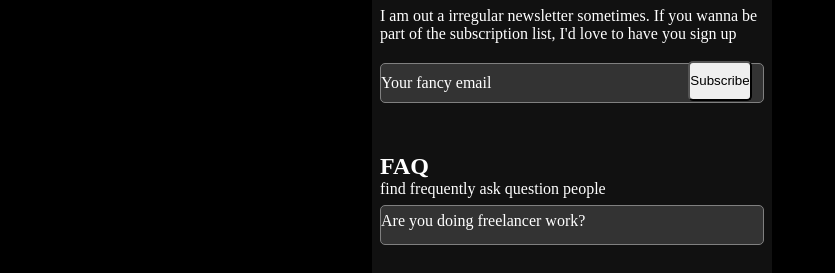
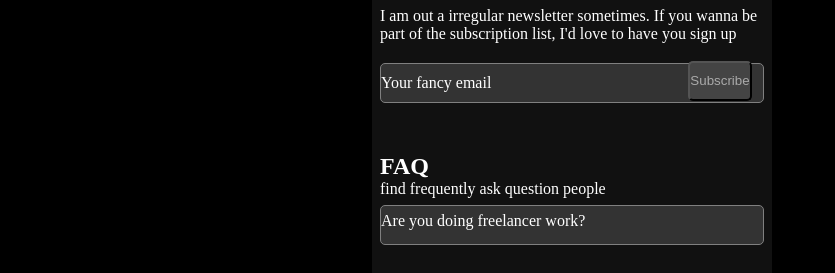
Before and after one commit to Nisha-20003/Challenge-8, a plain HTML site: page index.html in a window 1280 px wide. Shown: the part 506-779 px from the top of the page, 68-903 px from the left. Drawn offline with Linux system fonts and the light colour scheme.

Commit message:
Update index.html

```diff
--- a/index.html
+++ b/index.html
@@ -117,7 +117,7 @@
      <button id="submit">Submit</button>
      <h2 style="margin-top: 50px; margin-bottom: 10px">Newsletter</h2>
      <p>I am out a irregular newsletter sometimes. If you wanna be part of the subscription list, I'd love to have you sign up</p>
-     <div id="fancy">Your fancy email <button style="transform: translate(193px, -3px); height: 40px; margin-top: -50px;  display: inline-block; border-radius: 5px">Subscribe</button></div>
+     <div id="fancy">Your fancy email <button style="transform: translate(193px, -3px); height: 40px; margin-top: -50px;  display: inline-block; border-radius: 5px; background-color: #444; color: #aaa">Subscribe</button></div>
      <h2>FAQ</h2>
      <p>find frequently ask question people</p>
      <div id="freelancing">Are you doing freelancer work?</div>
```
